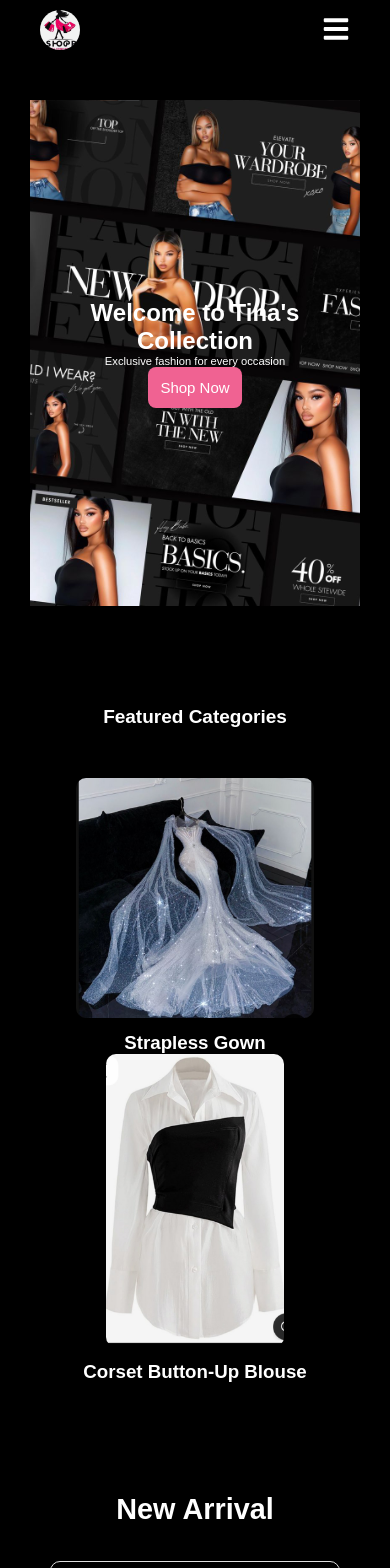
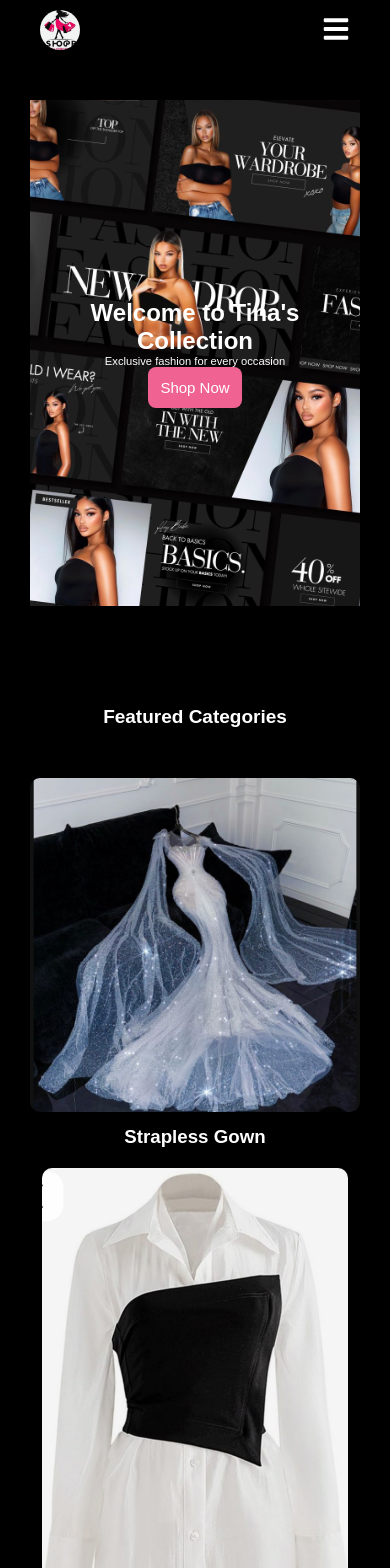
Before and after one commit to Anit81/e-commerce-website, a React (Vite) app: page / in a window 390 px wide. Shown: the top 1568 px of the page. Built offline with nearby package versions, Linux system fonts and the light colour scheme.

Commit message:
Update home.css

```diff
--- a/src/components/home.css
+++ b/src/components/home.css
@@ -198,8 +198,13 @@
   .featured-title{
     font-size:19px;
   }
-  featured-categories {
-  column-gap: 40px;
-  }
 
+  .featured-categories {
+  row-gap:20px;
 }
+
+.category-card img {
+  width: 100%;
+  max-height: 500px;
+ }
+}
```
